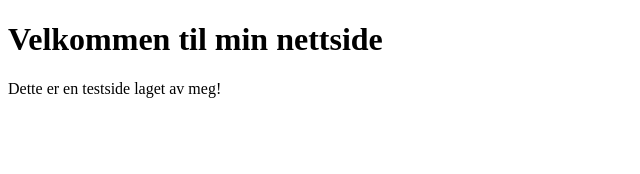
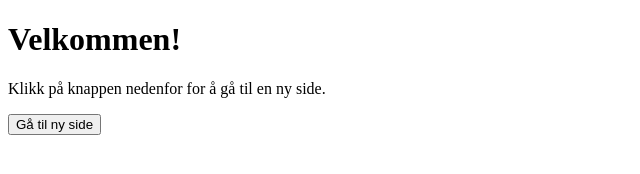
Before and after one commit to UnseriousCoding/WebsiteTest, a plain HTML site: page index.html in a window 1280 px wide. Shown: the whole page, without its empty margins (0-640 px from the left). Drawn offline with Linux system fonts and the light colour scheme.

Commit message:
Update index.html

```diff
--- a/index.html
+++ b/index.html
@@ -1,10 +1,11 @@
 <!DOCTYPE html>
 <html>
 <head>
-    <title>Min Testside</title>
+    <title>Hovedside</title>
 </head>
 <body>
-    <h1>Velkommen til min nettside</h1>
-    <p>Dette er en testside laget av meg!</p>
+    <h1>Velkommen!</h1>
+    <p>Klikk på knappen nedenfor for å gå til en ny side.</p>
+    <button onclick="location.href='nySide.html';">Gå til ny side</button>
 </body>
 </html>
```
